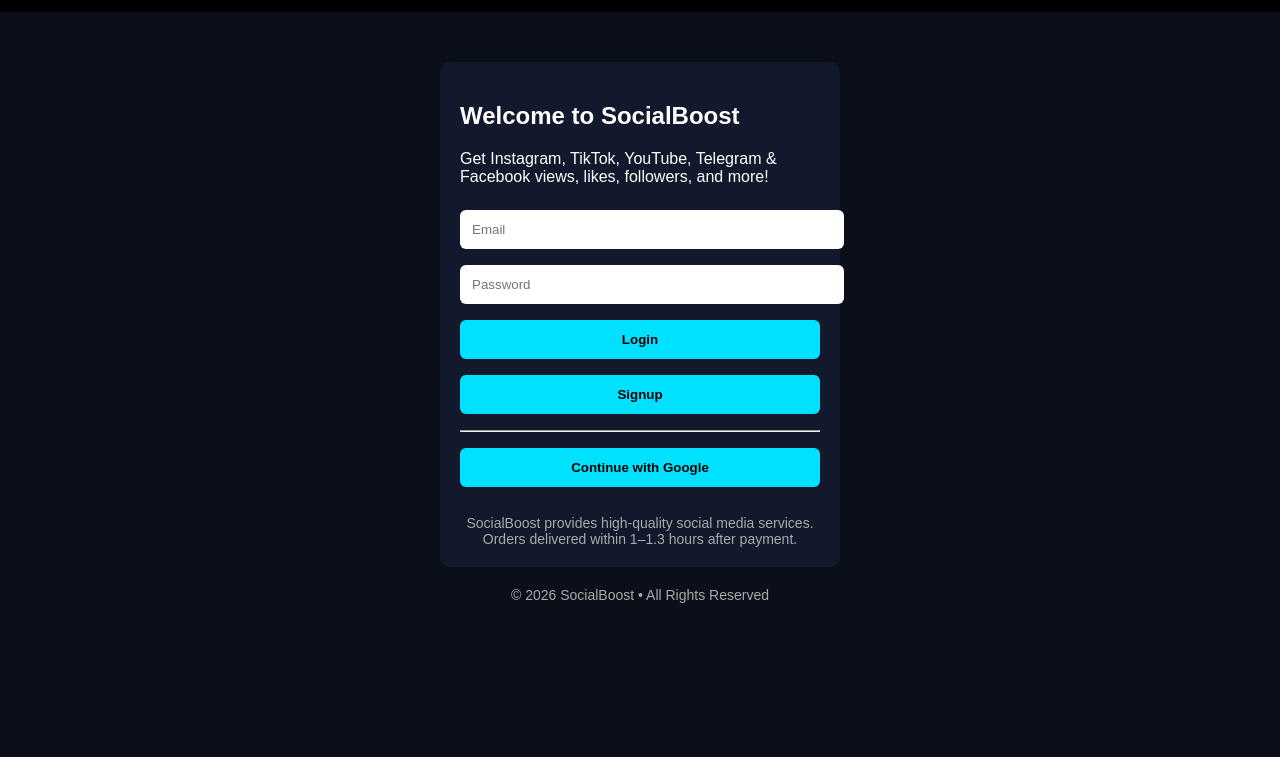
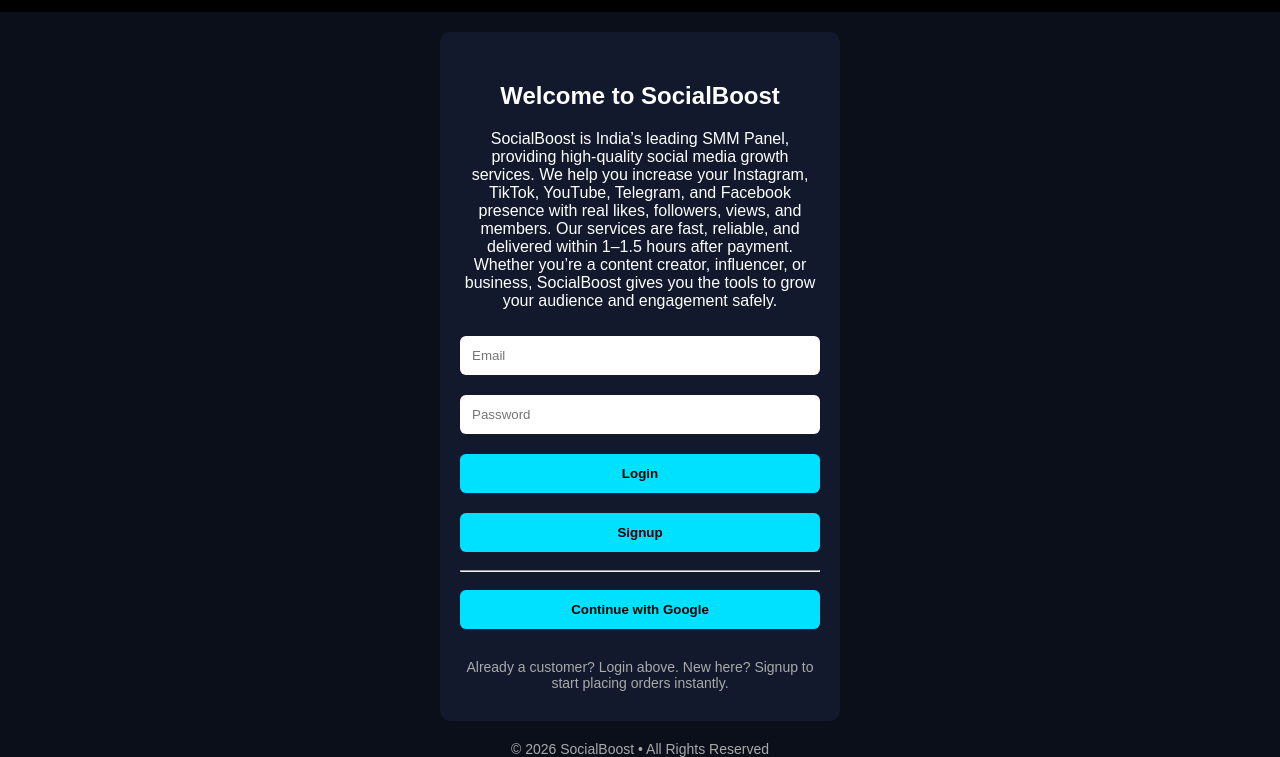
Before and after one commit to HappybirthdayA/Social-Boost1, a plain HTML site: page index.html in a window 1280 px wide. Shown: the part 51-808 px from the top of the page. Drawn offline with Linux system fonts and the light colour scheme; no server answers.

Commit message:
Refactor index.html for layout and style improvements
Updated the HTML structure and styles for improved layout and user experience.

```diff
--- a/index.html
+++ b/index.html
@@ -5,20 +5,103 @@
 <title>SocialBoost – SMM Panel</title>
 <meta name="viewport" content="width=device-width, initial-scale=1">
 <style>
-body, html {margin:0; padding:0; font-family: Arial; background:#0b0f1a; color:#fff;}
-header {background:#000; padding:15px; display:flex; justify-content:space-between; align-items:center;}
-header h1 {margin:0; font-size:20px;}
-.menu {font-size:28px; cursor:pointer;}
-nav {position:absolute; top:60px; right:0; background:#111; width:200px; display:none; flex-direction:column; padding:10px; border-radius:6px;}
-nav a {color:#00e0ff; text-decoration:none; padding:10px 5px;}
-nav a:hover {background:#222; border-radius:4px;}
-section {padding:20px; text-align:center;}
-.card {background:#12192c; padding:20px; border-radius:10px; margin:15px auto; max-width:420px; text-align:left;}
-input, select, button {width:100%; padding:12px; margin:8px 0; border:none; border-radius:6px;}
-button {background:#00e0ff; color:#000; font-weight:bold; cursor:pointer;}
-.hidden {display:none;}
-.footer-text {margin-top:20px; font-size:14px; color:#aaa; text-align:center;}
-#totalPrice {font-weight:bold; margin-top:10px;}
+body, html {
+  margin: 0;
+  padding: 0;
+  font-family: Arial, sans-serif;
+  background: #0b0f1a;
+  color: #fff;
+  min-height: 100vh;
+}
+
+header {
+  background: #000;
+  padding: 15px;
+  display: flex;
+  justify-content: space-between;
+  align-items: center;
+}
+
+header h1 {
+  margin: 0;
+  font-size: 20px;
+}
+
+.menu {
+  font-size: 28px;
+  cursor: pointer;
+}
+
+nav {
+  position: absolute;
+  top: 60px;
+  right: 10px;
+  background: #111;
+  width: 200px;
+  display: none;
+  flex-direction: column;
+  padding: 10px;
+  border-radius: 6px;
+}
+
+nav a {
+  color: #00e0ff;
+  text-decoration: none;
+  padding: 10px 5px;
+}
+
+nav a:hover {
+  background: #222;
+  border-radius: 4px;
+}
+
+section {
+  padding: 20px;
+  text-align: center;
+}
+
+.card {
+  background: #12192c;
+  padding: 30px 20px;
+  border-radius: 10px;
+  width: 100%;
+  max-width: 400px;
+  box-sizing: border-box;
+  margin: 20px auto;
+  text-align: center;
+}
+
+input, select, button {
+  width: 100%;
+  padding: 12px;
+  margin: 10px 0;
+  border: none;
+  border-radius: 6px;
+  box-sizing: border-box;
+}
+
+button {
+  background: #00e0ff;
+  color: #000;
+  font-weight: bold;
+  cursor: pointer;
+}
+
+.footer-text {
+  margin-top: 20px;
+  font-size: 14px;
+  color: #aaa;
+  text-align: center;
+}
+
+.hidden {
+  display: none;
+}
+
+#totalPrice {
+  font-weight: bold;
+  margin-top: 10px;
+}
 </style>
 </head>
 <body>
@@ -35,20 +118,27 @@ button {background:#00e0ff; color:#000; font-weight:bold; cursor:pointer;}
 </header>
 
 <!-- LOGIN / SIGNUP -->
-<section id="loginBox" class="card" style="max-width:360px;margin-top:50px;">
+<section id="loginBox" class="card">
   <h2>Welcome to SocialBoost</h2>
-<p>Get Instagram, TikTok, YouTube, Telegram & Facebook views, likes, followers, and more!</p>
 
-<input id="email" placeholder="Email">
-<input id="password" type="password" placeholder="Password">
+  <!-- About Us -->
+  <p>
+  SocialBoost is India’s leading SMM Panel, providing high-quality social media growth services.
+  We help you increase your Instagram, TikTok, YouTube, Telegram, and Facebook presence with real likes, followers, views, and members.
+  Our services are fast, reliable, and delivered within 1–1.5 hours after payment.
+  Whether you’re a content creator, influencer, or business, SocialBoost gives you the tools to grow your audience and engagement safely.
+  </p>
+
+  <input id="email" placeholder="Email" type="email">
+  <input id="password" placeholder="Password" type="password">
+
   <button onclick="login()">Login</button>
   <button onclick="signup()">Signup</button>
   <hr>
   <button onclick="googleLogin()">Continue with Google</button>
 
   <div class="footer-text">
-SocialBoost provides high-quality social media services.<br>
-Orders delivered within 1–1.3 hours after payment.
+    Already a customer? Login above. New here? Signup to start placing orders instantly.
   </div>
 </section>
 
@@ -58,7 +148,6 @@ Orders delivered within 1–1.3 hours after payment.
 <div class="card">
 <h3>Place an Order</h3>
 
-<!-- Platform selection -->
 <select id="platform" onchange="updateServices()">
 <option value="">Select Platform</option>
 <option value="instagram">Instagram</option>
@@ -68,7 +157,6 @@ Orders delivered within 1–1.3 hours after payment.
 <option value="facebook">Facebook</option>
 </select>
 
-<!-- Service selection (populated dynamically) -->
 <select id="service">
 <option value="">Select Service</option>
 </select>
@@ -76,7 +164,6 @@ Orders delivered within 1–1.3 hours after payment.
 <input id="qty" type="number" placeholder="Quantity" min="1" oninput="calculateTotal()">
 <p id="totalPrice">Total: 0 Rs</p>
 
-<!-- Payment selection -->
 <select id="paymentSelect" onchange="showPayment(this.value)">
   <option value="">Select Payment</option>
   <option value="gpay">GPay</option>
@@ -86,7 +173,6 @@ Orders delivered within 1–1.3 hours after payment.
   <option value="paypal">PayPal</option>
 </select>
 
-<!-- Payment Containers -->
 <div id="gpay" class="hidden">
 <p>Pay via GPay</p>
 <p>UPI ID: <b>yourgpay@upi</b></p>
```
Lines whose indentation alone changed are shown as unchanged.
